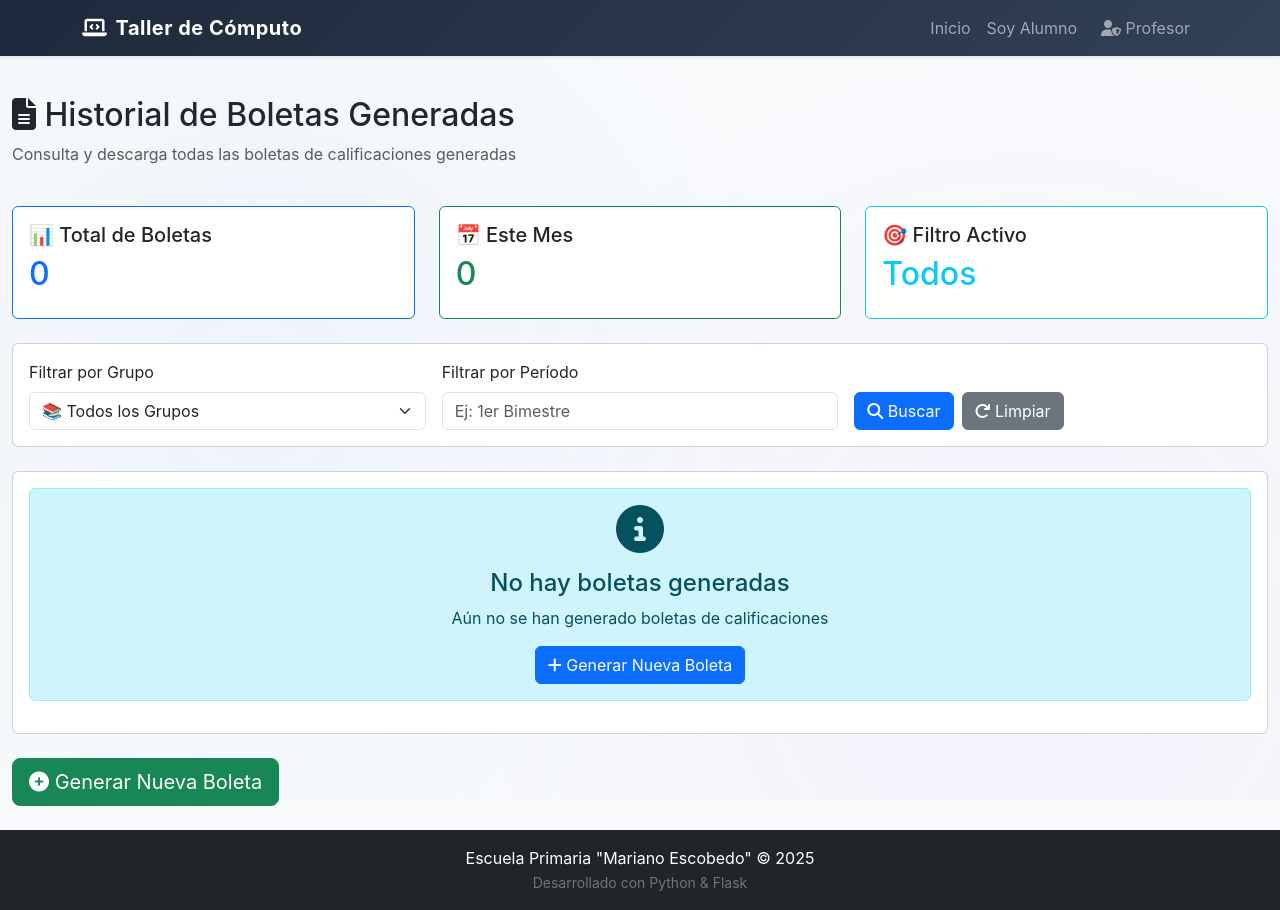
After one commit to vicmvg/taller-computoV2, a Flask app: page /admin/boletas/historial in a window 1280 px wide. The commit adds this page. Run offline with Flask 3, Linux system fonts and the light colour scheme; the visitor is signed in with stand-in values (Sample User, id 1).

Commit message:
reportes de boletas

```diff
--- a/app.py
+++ b/app.py
@@ -202,6 +202,21 @@ class CriterioBoleta(db.Model):
     id = db.Column(db.Integer, primary_key=True)
     grado = db.Column(db.String(10)) # Ej: "1", "2", "6"
     nombre = db.Column(db.String(100)) # Ej: "Entrega de Tareas", "Participación"
+
+# --- MODELO PARA BOLETAS GENERADAS ---
+class BoletaGenerada(db.Model):
+    id = db.Column(db.Integer, primary_key=True)
+    alumno_id = db.Column(db.Integer, db.ForeignKey('usuario_alumno.id'), nullable=False)
+    archivo_url = db.Column(db.String(500))  # URL de S3 o ruta local
+    nombre_archivo = db.Column(db.String(200))
+    fecha_generacion = db.Column(db.DateTime, default=datetime.utcnow)
+    periodo = db.Column(db.String(50))  # Ej: "1er Bimestre 2024"
+    promedio = db.Column(db.Float)
+    observaciones = db.Column(db.Text)
+    generado_por = db.Column(db.String(100))  # Username del profesor
+
+    # Relación para obtener datos del alumno
+    alumno = db.relationship('UsuarioAlumno', backref=db.backref('boletas', lazy=True))
 
 # --- FUNCIONES AUXILIARES (HELPER FUNCTIONS) ---
 
@@ -480,6 +495,92 @@ def generar_pdf_asistencia(grupo, fecha_inicio, fecha_fin=None):
     buffer.seek(0)  # Resetear el puntero al inicio
     return (file_url, buffer, filename)
 
+def generar_pdf_boleta(alumno, datos_evaluacion, observaciones, promedio, periodo):
+    """Genera PDF de boleta y guarda en S3"""
+    buffer = BytesIO()
+    doc = SimpleDocTemplate(buffer, pagesize=letter)
+    elements = []
+    styles = getSampleStyleSheet()
+
+    # Título
+    title_style = ParagraphStyle('CustomTitle', parent=styles['Heading1'],
+                                 fontSize=20, textColor=colors.HexColor('#1a5490'),
+                                 spaceAfter=20, alignment=TA_CENTER)
+
+    elements.append(Paragraph("ESCUELA MARIANO ESCOBEDO", title_style))
+    elements.append(Paragraph("Boleta de Calificaciones", styles['Heading2']))
+    elements.append(Spacer(1, 20))
+
+    # Info del alumno
+    info = f"<b>Alumno:</b> {alumno.nombre_completo}<br/><b>Grado:</b> {alumno.grado_grupo}<br/><b>Período:</b> {periodo}<br/><b>Fecha:</b> {datetime.now().strftime('%d/%m/%Y')}"
+    elements.append(Paragraph(info, styles['Normal']))
+    elements.append(Spacer(1, 20))
+
+    # Tabla de calificaciones
+    data = [['Criterio de Evaluación', 'Calificación']]
+    for criterio, nota in datos_evaluacion.items():
+        data.append([criterio.replace('_', ' ').title(), str(nota)])
+    data.append(['', ''])
+    data.append([Paragraph('<b>PROMEDIO GENERAL</b>', styles['Normal']),
+                 Paragraph(f'<b>{promedio}</b>', styles['Normal'])])
+
+    tabla = Table(data, colWidths=[4*inch, 2*inch])
+    tabla.setStyle(TableStyle([
+        ('BACKGROUND', (0, 0), (-1, 0), colors.HexColor('#1a5490')),
+        ('TEXTCOLOR', (0, 0), (-1, 0), colors.whitesmoke),
+        ('ALIGN', (0, 0), (-1, -1), 'LEFT'),
+        ('ALIGN', (1, 0), (1, -1), 'CENTER'),
+        ('FONTNAME', (0, 0), (-1, 0), 'Helvetica-Bold'),
+        ('FONTSIZE', (0, 0), (-1, 0), 12),
+        ('GRID', (0, 0), (-1, -2), 1, colors.black),
+        ('BACKGROUND', (0, -1), (-1, -1), colors.HexColor('#e8f4f8')),
+        ('FONTNAME', (0, -1), (-1, -1), 'Helvetica-Bold'),
+    ]))
+    elements.append(tabla)
+    elements.append(Spacer(1, 30))
+
+    # Observaciones
+    if observaciones:
+        elements.append(Paragraph("<b>Observaciones:</b>", styles['Heading3']))
+        elements.append(Paragraph(observaciones, styles['Normal']))
+        elements.append(Spacer(1, 20))
+
+    # Firmas
+    elements.append(Spacer(1, 40))
+    firma_tabla = Table([['_________________________', '_________________________'],
+                        ['Firma del Profesor', 'Firma del Padre/Tutor']],
+                       colWidths=[3*inch, 3*inch])
+    firma_tabla.setStyle(TableStyle([('ALIGN', (0, 0), (-1, -1), 'CENTER'), ('FONTSIZE', (0, 0), (-1, -1), 10)]))
+    elements.append(firma_tabla)
+
+    # Generar PDF
+    doc.build(elements)
+    buffer.seek(0)
+
+    # Nombre y guardar
+    filename = f"boleta_{alumno.grado_grupo}_{alumno.nombre_completo.replace(' ', '_')}_{datetime.now().strftime('%Y%m%d_%H%M%S')}.pdf"
+    file_url = None
+
+    # Intentar S3
+    if S3_ENDPOINT and S3_KEY and S3_SECRET:
+        try:
+            s3 = boto3.client('s3', endpoint_url=S3_ENDPOINT, aws_access_key_id=S3_KEY,
+                            aws_secret_access_key=S3_SECRET, region_name='us-west-1')
+            s3_key = f"boletas/{filename}"
+            s3.upload_fileobj(BytesIO(buffer.getvalue()), S3_BUCKET, s3_key)
+            file_url = s3_key
+            print(f"✅ Boleta guardada en iDrive e2: {filename}")
+        except Exception as e:
+            print(f"⚠️ Error S3: {e}")
+
+    # Respaldo local
+    os.makedirs(os.path.join(UPLOAD_FOLDER, 'boletas'), exist_ok=True)
+    with open(os.path.join(UPLOAD_FOLDER, 'boletas', filename), 'wb') as f:
+        f.write(buffer.getvalue())
+
+    buffer.seek(0)
+    return (file_url or f"boletas/{filename}", buffer, filename)
+
 # --- RUTAS PRINCIPALES ---
 
 @app.route('/')
@@ -1733,6 +1834,7 @@ def generar_boleta():
         promedio = 0
         total_puntos = 0
         conteo = 0
+        periodo = request.form.get('periodo', 'Sin especificar')
 
         for key, value in request.form.items():
             if key.startswith('nota_'):
@@ -1745,12 +1847,43 @@ def generar_boleta():
         if conteo > 0:
             promedio = round(total_puntos / conteo, 1)
 
-        return render_template('admin/boleta_imprimir.html',
-                             alumno=alumno,
-                             evaluacion=datos_evaluacion,
-                             observaciones=request.form.get('observaciones'),
-                             promedio=promedio,
-                             fecha=datetime.now())
+        try:
+            # 🆕 GENERAR Y GUARDAR EL PDF
+            file_url, buffer_pdf, nombre_archivo = generar_pdf_boleta(
+                alumno,
+                datos_evaluacion,
+                request.form.get('observaciones'),
+                promedio,
+                periodo
+            )
+
+            # 🆕 REGISTRAR EN LA BASE DE DATOS
+            nueva_boleta = BoletaGenerada(
+                alumno_id=alumno.id,
+                archivo_url=file_url,
+                nombre_archivo=nombre_archivo,
+                periodo=periodo,
+                promedio=promedio,
+                observaciones=request.form.get('observaciones'),
+                generado_por=session.get('user', 'Sistema')
+            )
+            db.session.add(nueva_boleta)
+            db.session.commit()
+
+            flash('✅ Boleta generada y guardada correctamente', 'success')
+
+            # 🆕 DESCARGAR el PDF directamente
+            return send_file(
+                buffer_pdf,
+                mimetype='application/pdf',
+                as_attachment=True,
+                download_name=nombre_archivo
+            )
+
+        except Exception as e:
+            print(f"❌ Error al generar boleta: {str(e)}")
+            flash(f'Error al generar boleta: {str(e)}', 'danger')
+            return redirect(url_for('generar_boleta'))
 
     # Pasamos 'filtro_actual' al HTML para mantener el select en su lugar
     return render_template('admin/boleta_form.html',
@@ -1759,6 +1892,113 @@ def generar_boleta():
                          criterios=criterios,
                          filtro_actual=filtro_grado)
 
+# --- VER BOLETAS GENERADAS ---
+@app.route('/admin/boletas/historial')
+def ver_boletas_historial():
+    if 'user' not in session or session.get('tipo_usuario') != 'profesor':
+        return redirect(url_for('login'))
+
+    # Obtener filtros
+    filtro_grado = request.args.get('grado', 'Todos')
+    filtro_periodo = request.args.get('periodo', '')
+
+    # Query base con join para obtener datos del alumno
+    query = BoletaGenerada.query.join(UsuarioAlumno)
+
+    # Aplicar filtro de grado
+    if filtro_grado and filtro_grado != 'Todos':
+        query = query.filter(UsuarioAlumno.grado_grupo == filtro_grado)
+
+    # Aplicar filtro de período
+    if filtro_periodo:
+        query = query.filter(BoletaGenerada.periodo.contains(filtro_periodo))
+
+    # Ordenar por fecha (más reciente primero)
+    boletas = query.order_by(BoletaGenerada.fecha_generacion.desc()).all()
+
+    # Obtener lista de grupos únicos
+    grupos_disponibles = db.session.query(UsuarioAlumno.grado_grupo).distinct().all()
+    grupos_disponibles = sorted([g[0] for g in grupos_disponibles])
+
+    # Estadísticas
+    total_boletas = BoletaGenerada.query.count()
+    boletas_este_mes = BoletaGenerada.query.filter(
+        BoletaGenerada.fecha_generacion >= date.today().replace(day=1)
+    ).count()
+
+    return render_template('admin/boletas_historial.html',
+                         boletas=boletas,
+                         grupos_disponibles=grupos_disponibles,
+                         filtro_grado=filtro_grado,
+                         filtro_periodo=filtro_periodo,
+                         total_boletas=total_boletas,
+                         boletas_este_mes=boletas_este_mes)
+
+@app.route('/admin/boletas/descargar/<int:boleta_id>')
+def descargar_boleta_guardada(boleta_id):
+    """Descargar una boleta previamente generada"""
+    if 'user' not in session or session.get('tipo_usuario') != 'profesor':
+        return redirect(url_for('login'))
+
+    boleta = BoletaGenerada.query.get_or_404(boleta_id)
+
+    try:
+        # Si está en S3
+        if boleta.archivo_url and boleta.archivo_url.startswith('boletas/'):
+            if S3_ENDPOINT and S3_KEY and S3_SECRET:
+                file_stream, content_type = descargar_de_s3(boleta.archivo_url)
+
+                if file_stream:
+                    return send_file(
+                        file_stream,
+                        mimetype='application/pdf',
+                        as_attachment=True,
+                        download_name=boleta.nombre_archivo
+                    )
+
+        # Si está guardado localmente
+        return send_from_directory(
+            os.path.join(UPLOAD_FOLDER, 'boletas'),
+            boleta.nombre_archivo,
+            as_attachment=True
+        )
+
+    except Exception as e:
+        flash(f'Error al descargar boleta: {str(e)}', 'danger')
+        return redirect(url_for('ver_boletas_historial'))
+
+@app.route('/admin/boletas/eliminar/<int:boleta_id>')
+def eliminar_boleta_guardada(boleta_id):
+    """Eliminar una boleta del registro"""
+    if 'user' not in session or session.get('tipo_usuario') != 'profesor':
+        return redirect(url_for('login'))
+
+    boleta = BoletaGenerada.query.get_or_404(boleta_id)
+
+    try:
+        # Opcionalmente eliminar de S3
+        if boleta.archivo_url and boleta.archivo_url.startswith('boletas/') and S3_ENDPOINT and S3_KEY and S3_SECRET:
+            try:
+                s3 = boto3.client('s3',
+                                endpoint_url=S3_ENDPOINT,
+                                aws_access_key_id=S3_KEY,
+                                aws_secret_access_key=S3_SECRET,
+                                region_name='us-west-1')
+                s3.delete_object(Bucket=S3_BUCKET, Key=boleta.archivo_url)
+                print(f"🗑️ Boleta eliminada de S3: {boleta.archivo_url}")
+            except Exception as e:
+                print(f"⚠️ No se pudo eliminar de S3: {e}")
+
+        # Eliminar registro de la base de datos
+        db.session.delete(boleta)
+        db.session.commit()
+        flash('Boleta eliminada correctamente', 'success')
+
+    except Exception as e:
+        flash(f'Error al eliminar boleta: {str(e)}', 'danger')
+
+    return redirect(url_for('ver_boletas_historial'))
+
 # --- INICIALIZADOR ---
 
 # ESTO ES LO NUEVO: Lo sacamos del "if" y lo ponemos solito.
--- a/templates/admin/boleta_form.html
+++ b/templates/admin/boleta_form.html
@@ -82,6 +82,12 @@
             </div>
 
             {% if criterios %}
+            <div class="mb-3">
+                <label class="form-label fw-bold">Período Escolar</label>
+                <input type="text" class="form-control" name="periodo"
+                       placeholder="Ej: 1er Bimestre 2024" required>
+            </div>
+
             <div class="mb-4">
                 <label class="fw-bold mb-2">Retroalimentación / Observaciones</label>
                 <textarea name="observaciones" class="form-control" rows="4" placeholder="Ej: Excelente desempeño en clase, falta reforzar..."></textarea>
--- /dev/null
+++ b/templates/admin/boletas_historial.html
@@ -0,0 +1,153 @@
+{% extends 'base.html' %}
+
+{% block content %}
+<div class="container-fluid py-4">
+    <div class="row mb-4">
+        <div class="col">
+            <h2><i class="fas fa-file-alt"></i> Historial de Boletas Generadas</h2>
+            <p class="text-muted">Consulta y descarga todas las boletas de calificaciones generadas</p>
+        </div>
+    </div>
+
+    <!-- Estadísticas -->
+    <div class="row mb-4">
+        <div class="col-md-4">
+            <div class="card border-primary">
+                <div class="card-body">
+                    <h5 class="card-title">📊 Total de Boletas</h5>
+                    <h2 class="text-primary">{{ total_boletas }}</h2>
+                </div>
+            </div>
+        </div>
+        <div class="col-md-4">
+            <div class="card border-success">
+                <div class="card-body">
+                    <h5 class="card-title">📅 Este Mes</h5>
+                    <h2 class="text-success">{{ boletas_este_mes }}</h2>
+                </div>
+            </div>
+        </div>
+        <div class="col-md-4">
+            <div class="card border-info">
+                <div class="card-body">
+                    <h5 class="card-title">🎯 Filtro Activo</h5>
+                    <h2 class="text-info">{{ filtro_grado if filtro_grado != 'Todos' else 'Todos' }}</h2>
+                </div>
+            </div>
+        </div>
+    </div>
+
+    <!-- Filtros -->
+    <div class="card mb-4">
+        <div class="card-body">
+            <form method="GET" class="row g-3">
+                <div class="col-md-4">
+                    <label class="form-label">Filtrar por Grupo</label>
+                    <select name="grado" class="form-select" onchange="this.form.submit()">
+                        <option value="Todos" {% if filtro_grado == 'Todos' %}selected{% endif %}>📚 Todos los Grupos</option>
+                        {% for grupo in grupos_disponibles %}
+                        <option value="{{ grupo }}" {% if filtro_grado == grupo %}selected{% endif %}>
+                            {{ grupo }}
+                        </option>
+                        {% endfor %}
+                    </select>
+                </div>
+                <div class="col-md-4">
+                    <label class="form-label">Filtrar por Período</label>
+                    <input type="text" name="periodo" class="form-control"
+                           placeholder="Ej: 1er Bimestre" value="{{ filtro_periodo }}">
+                </div>
+                <div class="col-md-4 d-flex align-items-end">
+                    <button type="submit" class="btn btn-primary me-2">
+                        <i class="fas fa-search"></i> Buscar
+                    </button>
+                    <a href="{{ url_for('ver_boletas_historial') }}" class="btn btn-secondary">
+                        <i class="fas fa-redo"></i> Limpiar
+                    </a>
+                </div>
+            </form>
+        </div>
+    </div>
+
+    <!-- Tabla de Boletas -->
+    <div class="card">
+        <div class="card-body">
+            {% if boletas %}
+            <div class="table-responsive">
+                <table class="table table-hover">
+                    <thead class="table-dark">
+                        <tr>
+                            <th>#</th>
+                            <th>Alumno</th>
+                            <th>Grupo</th>
+                            <th>Período</th>
+                            <th>Promedio</th>
+                            <th>Fecha Generación</th>
+                            <th>Generado Por</th>
+                            <th>Acciones</th>
+                        </tr>
+                    </thead>
+                    <tbody>
+                        {% for boleta in boletas %}
+                        <tr>
+                            <td>{{ loop.index }}</td>
+                            <td>
+                                <strong>{{ boleta.alumno.nombre_completo }}</strong>
+                            </td>
+                            <td>
+                                <span class="badge bg-info">{{ boleta.alumno.grado_grupo }}</span>
+                            </td>
+                            <td>{{ boleta.periodo }}</td>
+                            <td>
+                                {% if boleta.promedio >= 8 %}
+                                    <span class="badge bg-success">{{ boleta.promedio }}</span>
+                                {% elif boleta.promedio >= 6 %}
+                                    <span class="badge bg-warning">{{ boleta.promedio }}</span>
+                                {% else %}
+                                    <span class="badge bg-danger">{{ boleta.promedio }}</span>
+                                {% endif %}
+                            </td>
+                            <td>{{ boleta.fecha_generacion.strftime('%d/%m/%Y %H:%M') }}</td>
+                            <td>{{ boleta.generado_por }}</td>
+                            <td>
+                                <a href="{{ url_for('descargar_boleta_guardada', boleta_id=boleta.id) }}"
+                                   class="btn btn-sm btn-primary" title="Descargar">
+                                    <i class="fas fa-download"></i>
+                                </a>
+                                <a href="{{ url_for('eliminar_boleta_guardada', boleta_id=boleta.id) }}"
+                                   class="btn btn-sm btn-danger"
+                                   onclick="return confirm('¿Eliminar esta boleta?')"
+                                   title="Eliminar">
+                                    <i class="fas fa-trash"></i>
+                                </a>
+                            </td>
+                        </tr>
+                        {% endfor %}
+                    </tbody>
+                </table>
+            </div>
+            {% else %}
+            <div class="alert alert-info text-center">
+                <i class="fas fa-info-circle fa-3x mb-3"></i>
+                <h4>No hay boletas generadas</h4>
+                <p>{% if filtro_grado != 'Todos' or filtro_periodo %}
+                    No se encontraron boletas con los filtros seleccionados
+                {% else %}
+                    Aún no se han generado boletas de calificaciones
+                {% endif %}</p>
+                <a href="{{ url_for('generar_boleta') }}" class="btn btn-primary">
+                    <i class="fas fa-plus"></i> Generar Nueva Boleta
+                </a>
+            </div>
+            {% endif %}
+        </div>
+    </div>
+
+    <!-- Botón para generar nueva -->
+    <div class="mt-4">
+        <a href="{{ url_for('generar_boleta') }}" class="btn btn-success btn-lg">
+            <i class="fas fa-plus-circle"></i> Generar Nueva Boleta
+        </a>
+    </div>
+</div>
+{% endblock %}
```
Also changed, not shown: templates/admin/dashboard.html (+9 -0 lines).
